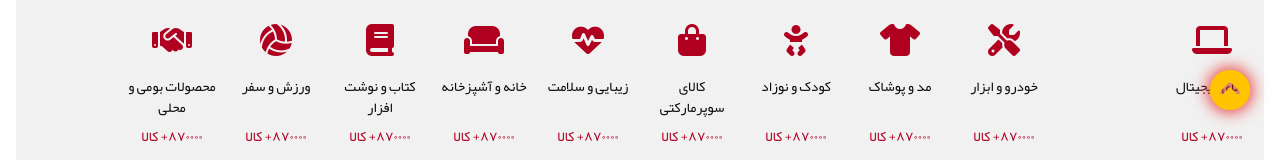
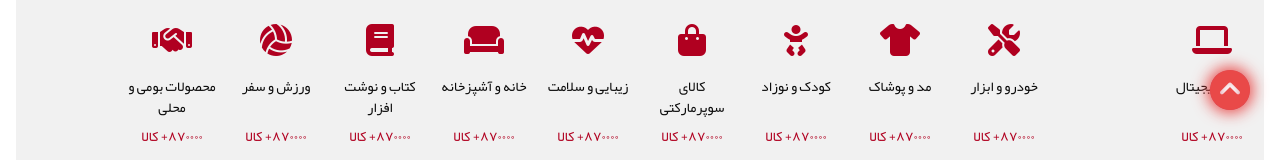
Before and after one commit to MahdiMhqq/e-commerce-digistyle, a plain HTML site: page index.html in a window 1280 px wide. Shown: the part 790-950 px from the top of the page. Drawn offline with nearby package versions, Linux system fonts and the light colour scheme.

Commit message:
Bug fix -- Change color of scroll to top button

```diff
--- a/assets/css/__footer.css
+++ b/assets/css/__footer.css
@@ -95,11 +95,13 @@
 
 .scroll-to-top i {
   font-size: 40px;
-  color: var(--c-s);
+  color: var(--c-danger-light);
   transition: 0.2s ease;
   border-radius: 100%;
-  box-shadow: 0 0 15px 3px var(--c-danger-light), inset 0 0 15px 3px var(--c-s);
+  box-shadow: 0 0 15px 3px var(--c-danger-light),
+    inset 0 0 15px 3px var(--c-danger);
   background-color: rgba(var(--c-danger-rgb), 0.5);
+  background-color: white;
 }
 .scroll-to-top:hover,
 .scroll-to-top:focus,
```
